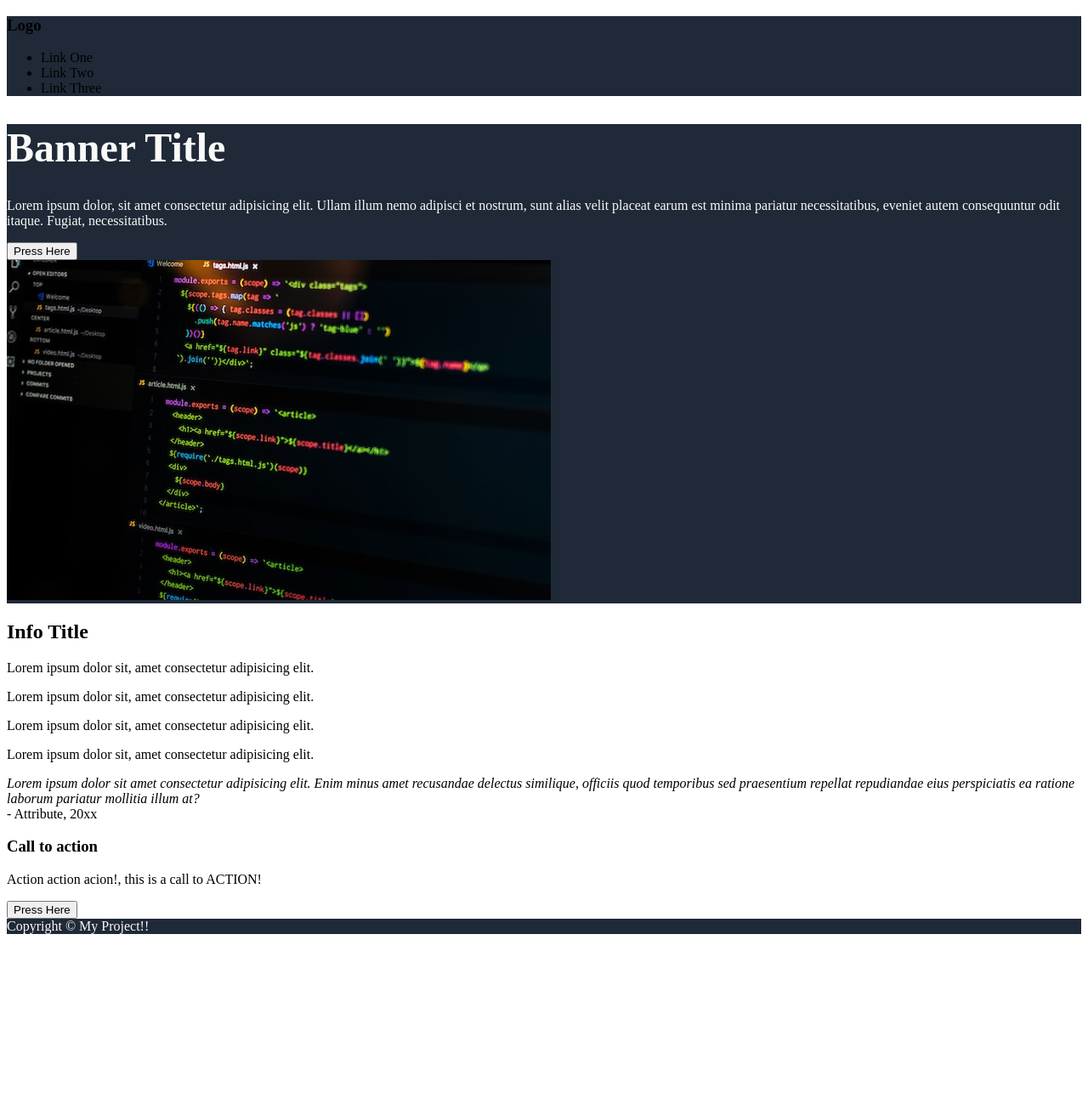
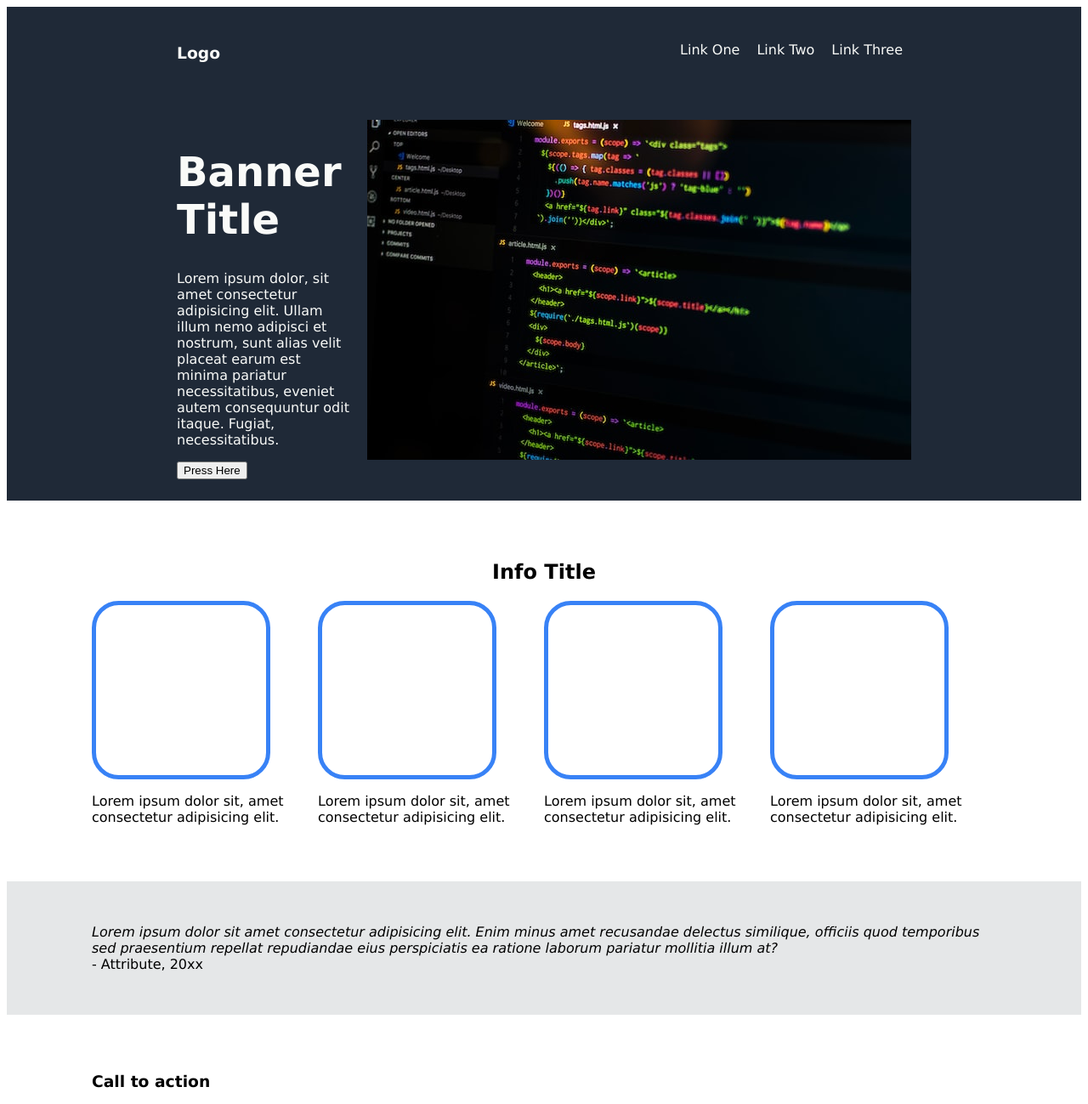
Before and after one commit to NasserMB/Project-Landing_Page, a plain HTML site: page index.html in a window 1280 px wide. Shown: the top 1299 px of the page at 85% size. Before the commit the page ends 1107 px from the top, so only its background shows below. Drawn offline with Linux system fonts and the light colour scheme.

Commit message:
Add/Adjust DIVs in index.html, add Flexbox in style.css

```diff
--- a/index.html
+++ b/index.html
@@ -36,17 +36,14 @@
                         <div class="cardimg"></div>
                         <p>Lorem ipsum dolor sit, amet consectetur adipisicing elit.</p>
                     </div>
-                    <div class="cards">
                     <div class="card">
                         <div class="cardimg"></div>
                         <p>Lorem ipsum dolor sit, amet consectetur adipisicing elit.</p>
                     </div>
-                    <div class="cards">
                     <div class="card">
                         <div class="cardimg"></div>
                         <p>Lorem ipsum dolor sit, amet consectetur adipisicing elit.</p>
                     </div>
-                    <div class="cards">
                     <div class="card">
                         <div class="cardimg"></div>
                         <p>Lorem ipsum dolor sit, amet consectetur adipisicing elit.</p>
--- a/style.css
+++ b/style.css
@@ -1,9 +1,16 @@
 .page {
-
+    font-family: Verdana, Geneva, Tahoma, sans-serif;
+    display: flex;
+    flex-direction: column;
 }
 
 .header {
     background-color: #1f2937;
+    color: #F9FAF8;
+    padding: 25px 200px;
+    margin: 0;
+    display: flex;
+    justify-content: space-between;
 }
 
 .logo {
@@ -17,26 +24,59 @@
 .banner {
     background-color: #1f2937;
     color: #F9FAF8;
+    padding: 25px 200px;
+    margin: 0;
+    display: flex;
+    gap: 16px;
 }
 
 .info {
+    padding: 50px 100px;
+    margin: 0;
+    display: flex;
+    flex-direction: column;
+    align-items: center;
+}
 
+.cards {
+    display: flex;
+}
+
+.cardimg {
+    border: 5px solid #3882f6;
+    border-radius: 15%;
+    width: 200px;
+    height: 200px;
 }
 
 .qoute {
-
+    background-color: #E5E7E8;
+    padding: 50px 100px;
+    margin: 0;
 }
 
 .call {
-
+    padding: 50px 100px;
+    margin: 0;
 }
 
 .footer {
     background-color: #1f2937;
     color: #F9FAF8;
+    padding: 50px 100px;
+    margin: 0;
 }
 
 h1 {
     font-size: 48px;
     font-weight: 900;
 }
+
+ul {
+    list-style-type: none;
+    display: flex;
+}
+
+li {
+    margin: 0 10px;
+}
```
Lines whose indentation alone changed are shown as unchanged.
